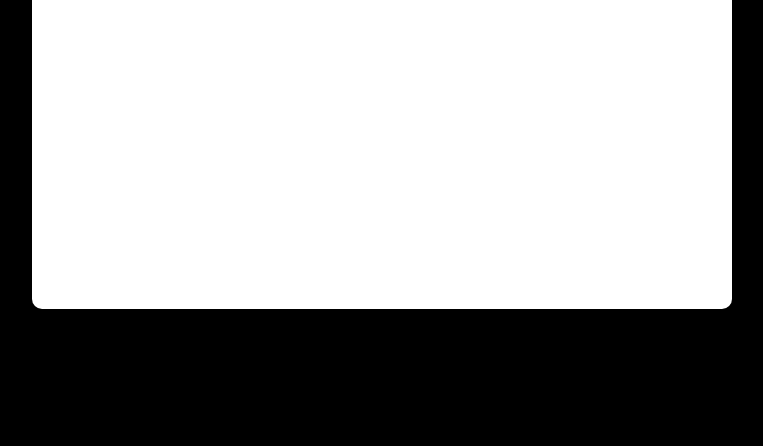
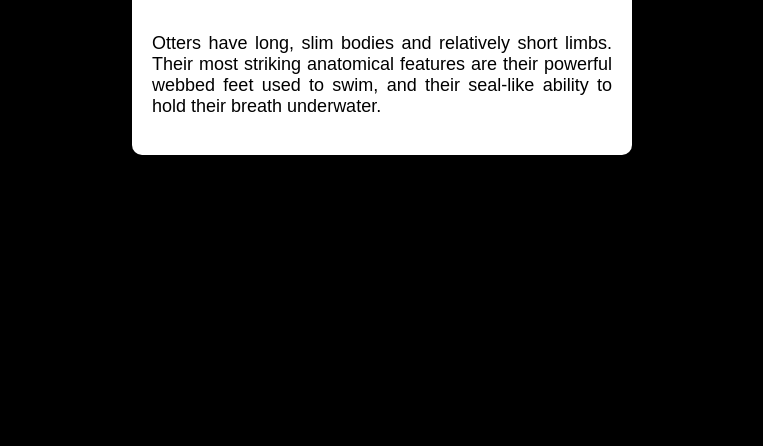
Before and after one commit to ujo4eva/altchool_css_assignment1, a plain HTML site: page index.html in a window 1280 px wide. Shown: the part 354-800 px from the top of the page, without its empty margins (258-1021 px from the left). Drawn offline with Linux system fonts and the light colour scheme.

Commit message:
scaled it back down a bit

```diff
--- a/style.css
+++ b/style.css
@@ -10,10 +10,7 @@ body {
 
 .card {
     background-color: #fff;
-    width: 80vw;
-    max-width: 700px;
-    height: 60vw;
-    max-height: 525px;
+    width: 500px;
     border-radius: 10px;
     overflow: hidden;
     position: relative;
```
